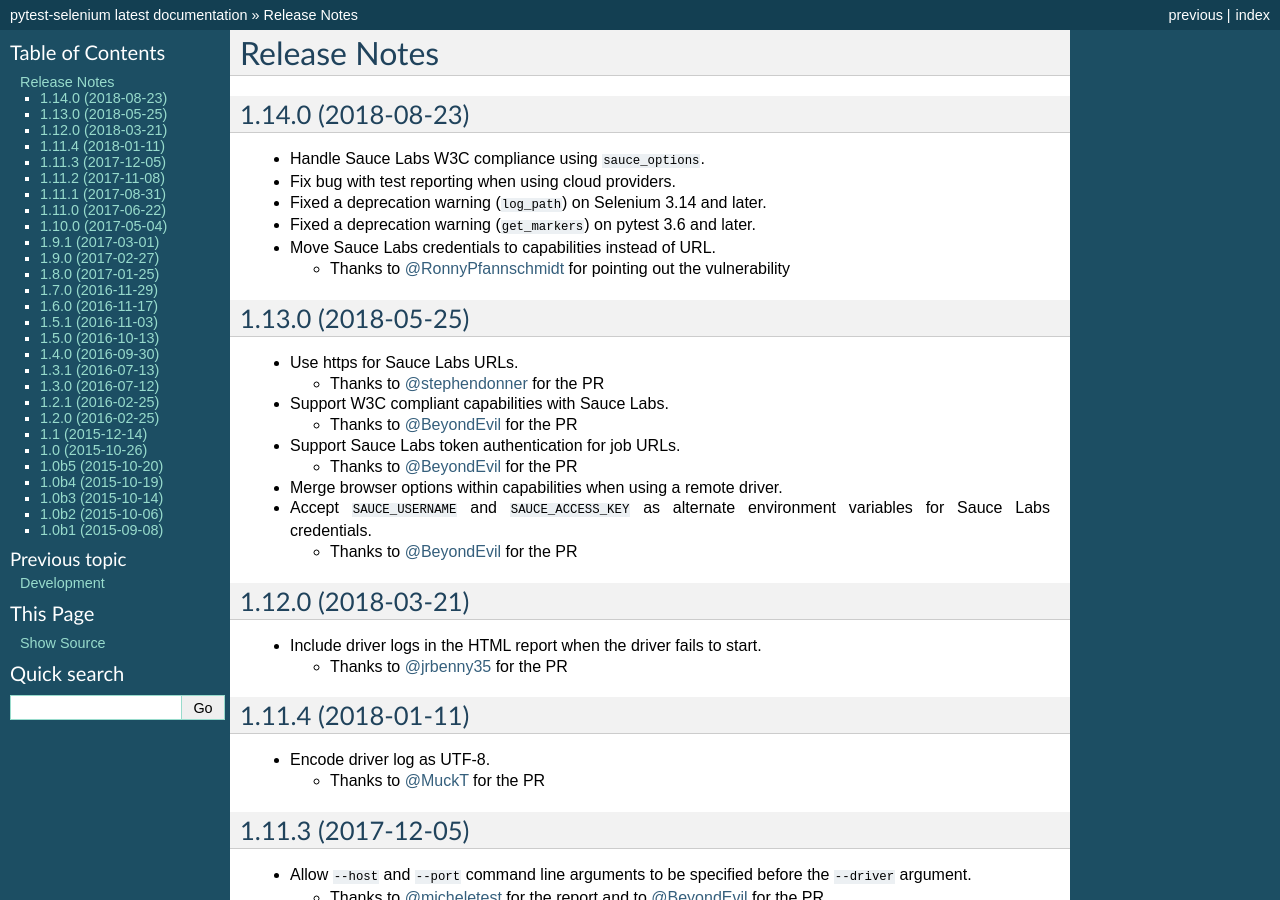
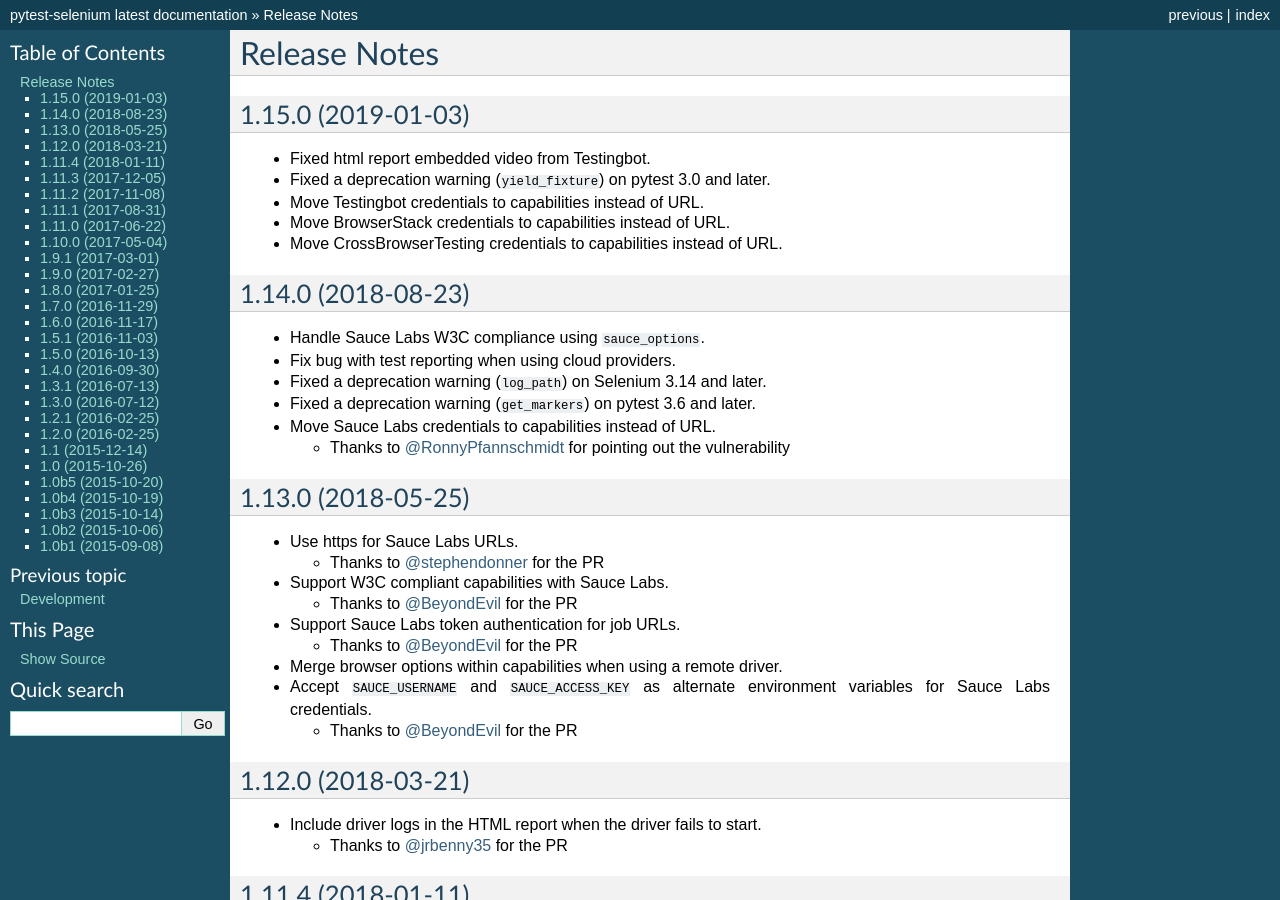
Before and after one commit to pytest-dev/pytest-selenium, a Sphinx documentation site: the page built from docs/news.rst, in a window 1280 px wide and 900 px high. Built offline with Sphinx 7.4.7, drawn with Linux system fonts in a browser that asks for light colours.

Commit message:
Release 1.15.0

```diff
--- a/docs/news.rst
+++ b/docs/news.rst
@@ -1,6 +1,19 @@
 Release Notes
 =============
 
+
+1.15.0 (2019-01-03)
+-------------------
+
+* Fixed html report embedded video from Testingbot.
+
+* Fixed a deprecation warning (``yield_fixture``) on pytest 3.0 and later.
+
+* Move Testingbot credentials to capabilities instead of URL.
+
+* Move BrowserStack credentials to capabilities instead of URL.
+
+* Move CrossBrowserTesting credentials to capabilities instead of URL.
 
 1.14.0 (2018-08-23)
 -------------------
```
